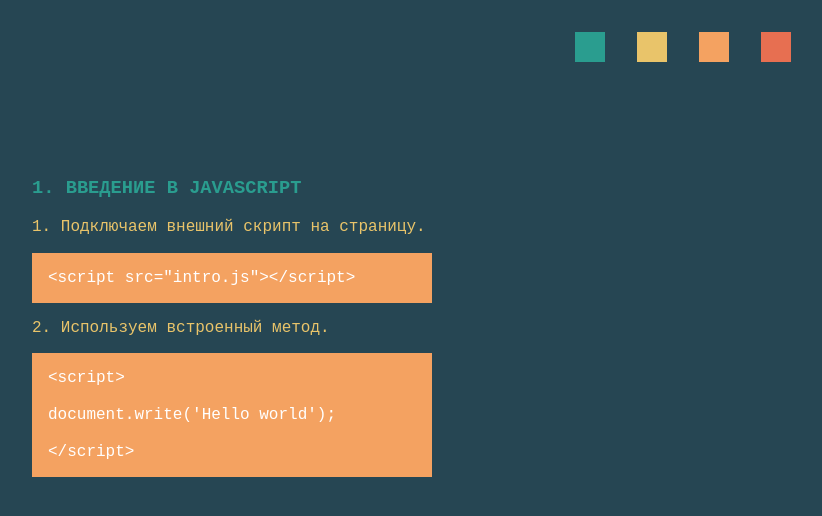
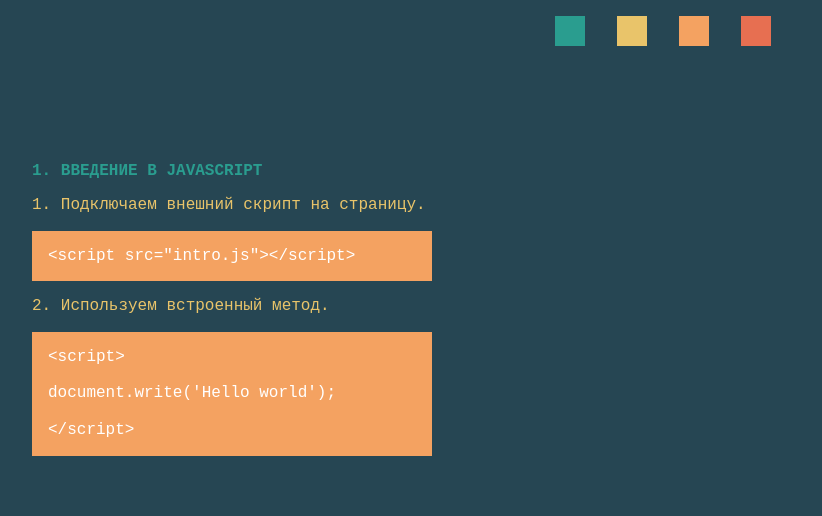
Before and after one commit to G-T-W-Y/ColorJS, a plain HTML site: page index.html in a window 1280 px wide. Shown: the whole page, without its empty margins (8-830 px from the left). Drawn offline with nearby package versions, Linux system fonts and the light colour scheme.

Commit message:
add global style and color

```diff
--- a/css/style.css
+++ b/css/style.css
@@ -1,5 +1,6 @@
 html {
 	box-sizing: border-box;
+	scroll-behavior: smooth;
 }
 
 *,
@@ -19,9 +20,29 @@ html {
 /*Global Style*/
 
 body {
+	width: 100%;
+	min-width: 320px;
+	overflow-x: hidden;
+	position: relative;
 	font-family: "Andale Mono", AndaleMono, monospace;
 	background: var(--charcoal);
 	color: #fff;
+}
+
+a {
+	text-decoration: none;
+	color: inherit;
+}
+
+ul, li {
+	list-style: none;
+	margin: 0;
+	padding: 0;
+}
+
+h1, h2, h3, h4, h5, h6 {
+	margin: 0;
+	font-size: inherit;
 }
 
 h3 {
```
